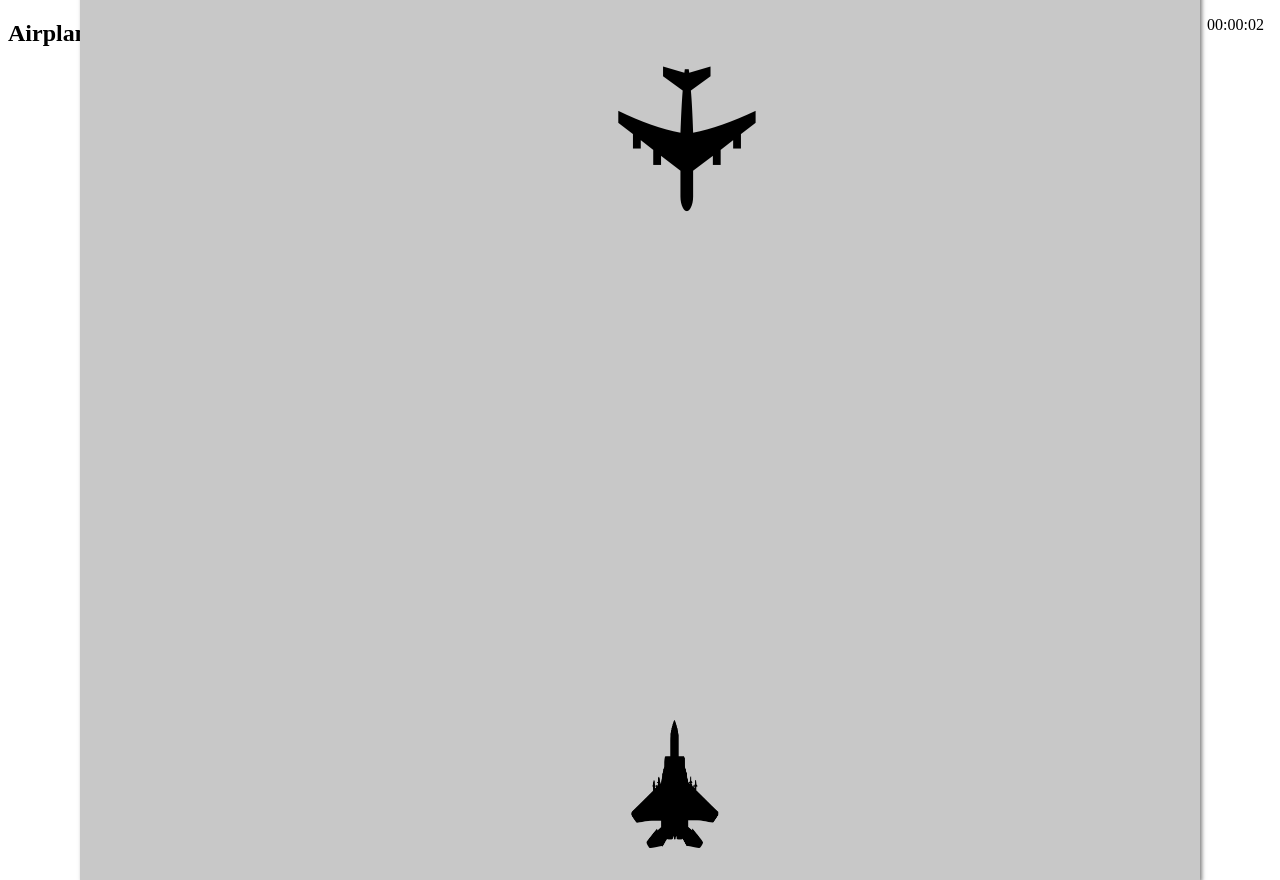
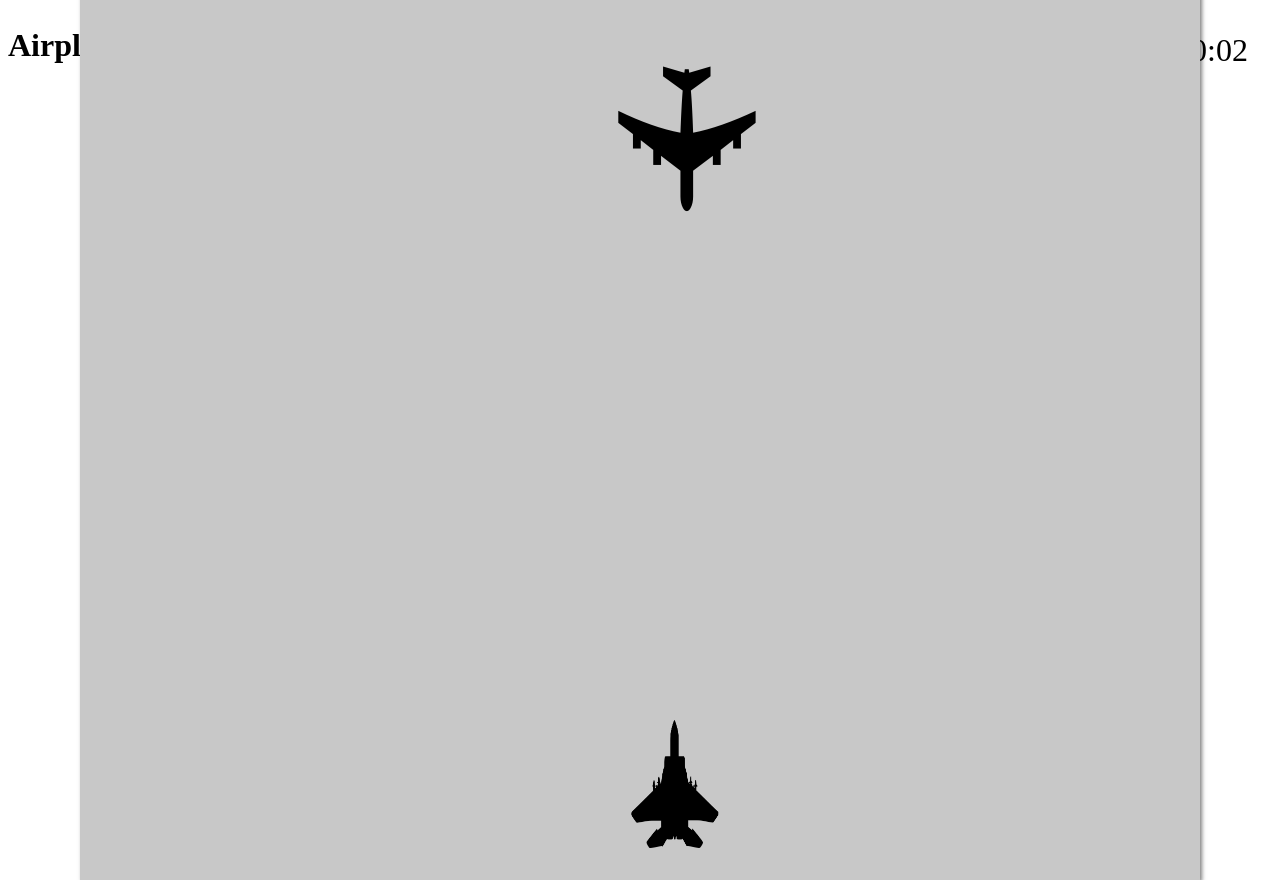
Before and after one commit to Daniel20013/Airplane-fighter, a plain HTML site: page index.html in a window 1280 px wide. Both pictures are taken after a click on the button "Start". Drawn offline with Linux system fonts and the light colour scheme.

Commit message:
Update style.css

```diff
--- a/style.css
+++ b/style.css
@@ -8,6 +8,10 @@
     background-color: rgb(200, 200, 200);
     z-index: 1;
     box-shadow: 2px 2px 4px rgba(0, 0, 0, 0.5);
+}
+
+#title {
+    font-size: 2rem;
 }
 
 .plane {
@@ -37,6 +41,7 @@
     right: 1em;
     top: 1em;
     display: none;
+    font-size: 2rem;
 }
 
 #start {
```
